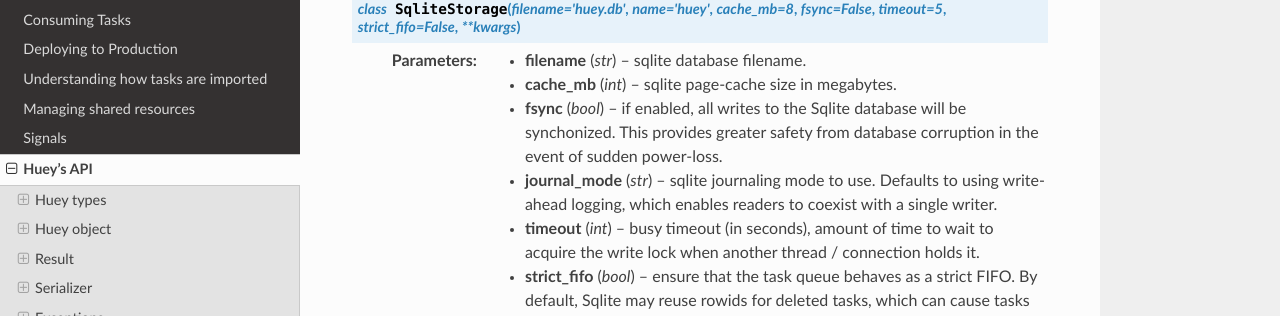
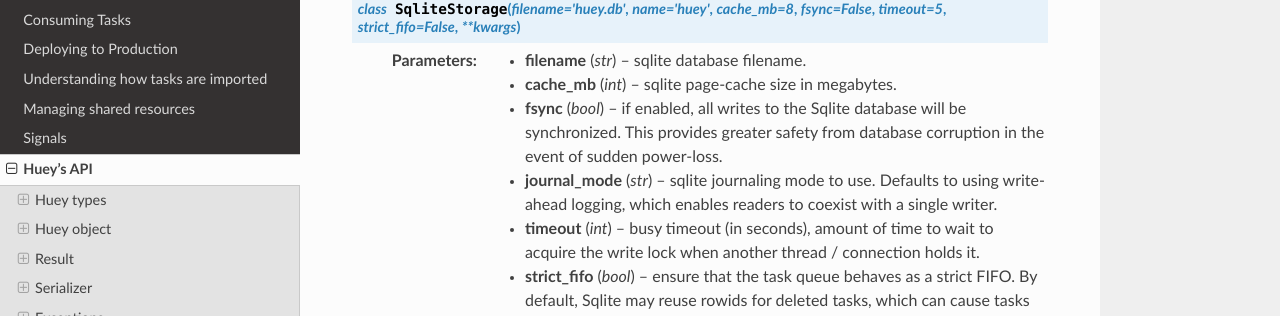
Before and after one commit to coleifer/huey, a Sphinx documentation site: the page built from docs/api.rst, in a window 1280 px wide and 900 px high, scrolled down 44924 px. Shown: the part 159-475 px from the top of the window. Built offline with Sphinx 7.4.7 and the Read the Docs theme 3.1.0, drawn with Linux system fonts in a browser that asks for light colours; some of the changed text lies outside the part shown.

Commit message:
Fix typos in docs and test comments
- supercede -> supersede in docs/api.rst
- synchonized -> synchronized in docs/api.rst
- Non-existant -> Non-existent in huey/tests/test_storage.py

```diff
--- a/docs/api.rst
+++ b/docs/api.rst
@@ -2273,7 +2273,7 @@
     :param str filename: sqlite database filename.
     :param int cache_mb: sqlite page-cache size in megabytes.
     :param bool fsync: if enabled, all writes to the Sqlite database will be
-        synchonized. This provides greater safety from database corruption in
+        synchronized. This provides greater safety from database corruption in
         the event of sudden power-loss.
     :param str journal_mode: sqlite journaling mode to use. Defaults to using
         write-ahead logging, which enables readers to coexist with a single
```
Also changed, not shown: other parts of docs/api.rst (+1 -1 lines), 1 other file.
